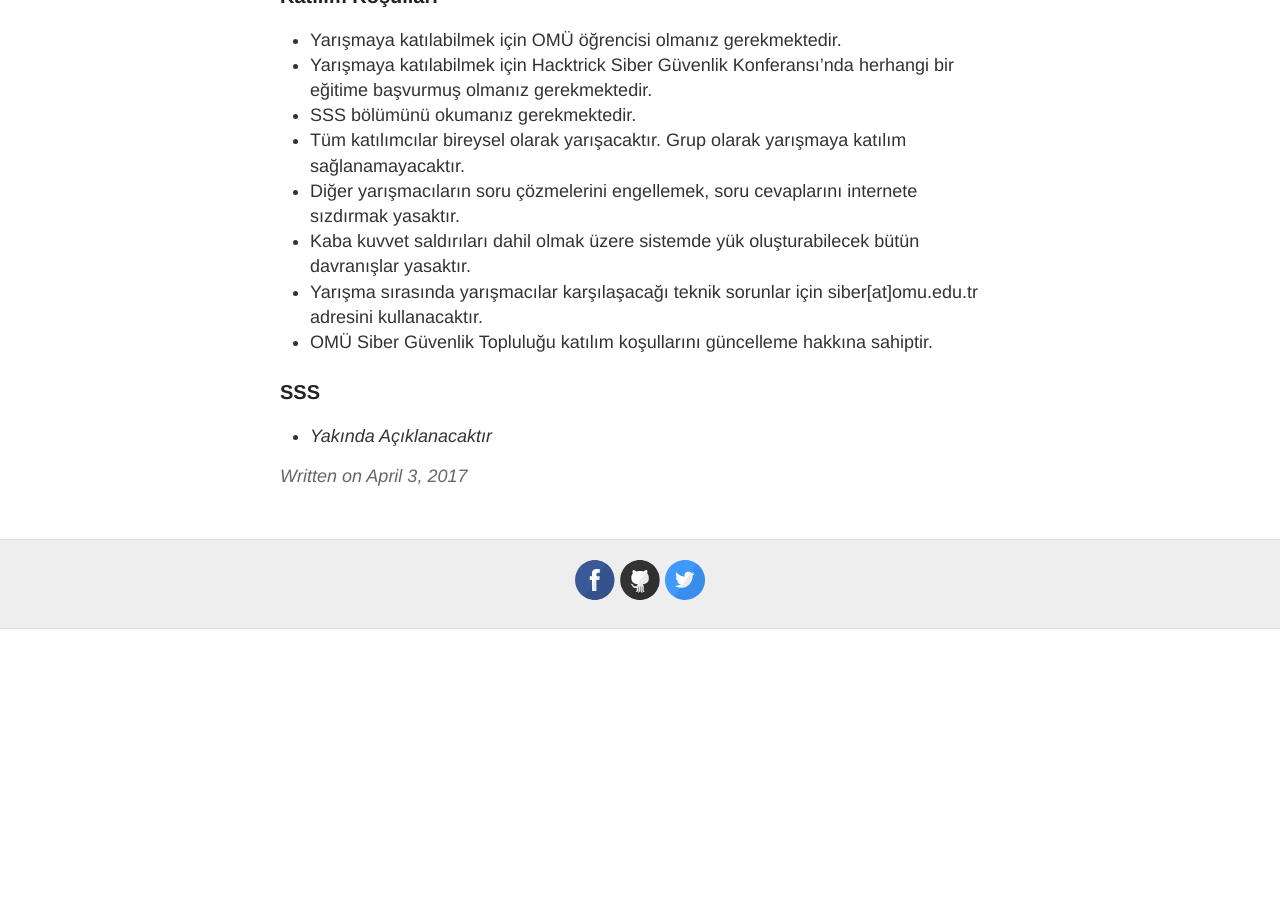
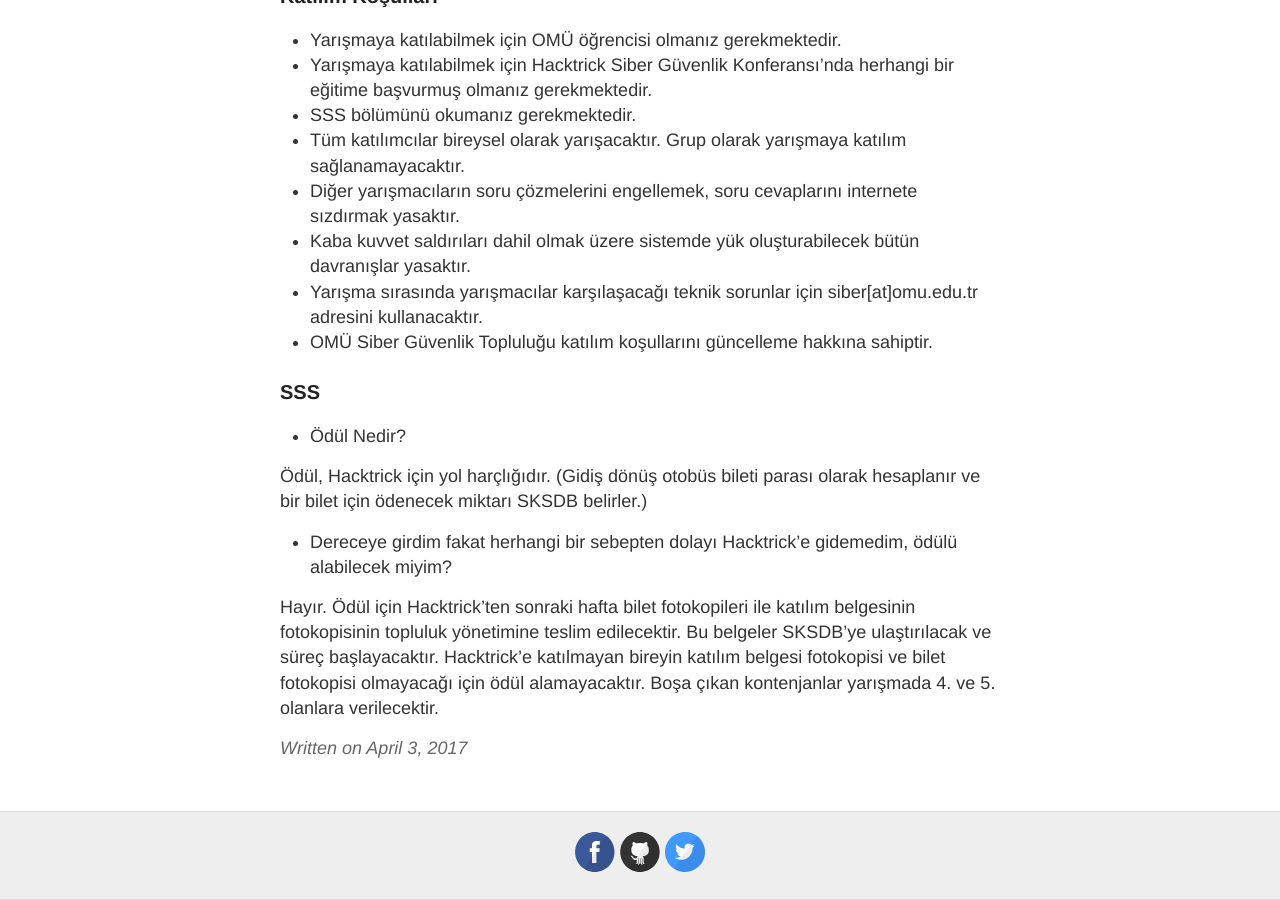
Before and after one commit to omusiber/eski_site, a Jekyll site: the page built from _posts/2017-4-3-omuctf-2.md, in a window 1280 px wide and 900 px high, scrolled down 1337 px. Built offline with Jekyll 4.4.1, drawn with Linux system fonts in a browser that asks for light colours; before the commit the page ends 1966 px from its top, so only the background shows below that.

Commit message:
Update 2017-4-3-omuctf-2.md

```diff
--- a/_posts/2017-4-3-omuctf-2.md
+++ b/_posts/2017-4-3-omuctf-2.md
@@ -38,4 +38,10 @@ Son Başvuru Tarihi: 14 Nisan 2017
 
 ### SSS
 
-* _Yakında Açıklanacaktır_
+* Ödül Nedir?
+
+Ödül, Hacktrick için yol harçlığıdır. (Gidiş dönüş otobüs bileti parası olarak hesaplanır ve bir bilet için ödenecek miktarı SKSDB belirler.)
+
+* Dereceye girdim fakat herhangi bir sebepten dolayı Hacktrick'e gidemedim, ödülü alabilecek miyim?
+
+Hayır. Ödül için Hacktrick'ten sonraki hafta bilet fotokopileri ile katılım belgesinin fotokopisinin topluluk yönetimine teslim edilecektir. Bu belgeler SKSDB'ye ulaştırılacak ve süreç başlayacaktır. Hacktrick'e katılmayan bireyin katılım belgesi fotokopisi ve bilet fotokopisi olmayacağı için ödül alamayacaktır. Boşa çıkan kontenjanlar yarışmada 4. ve 5. olanlara verilecektir.
```
